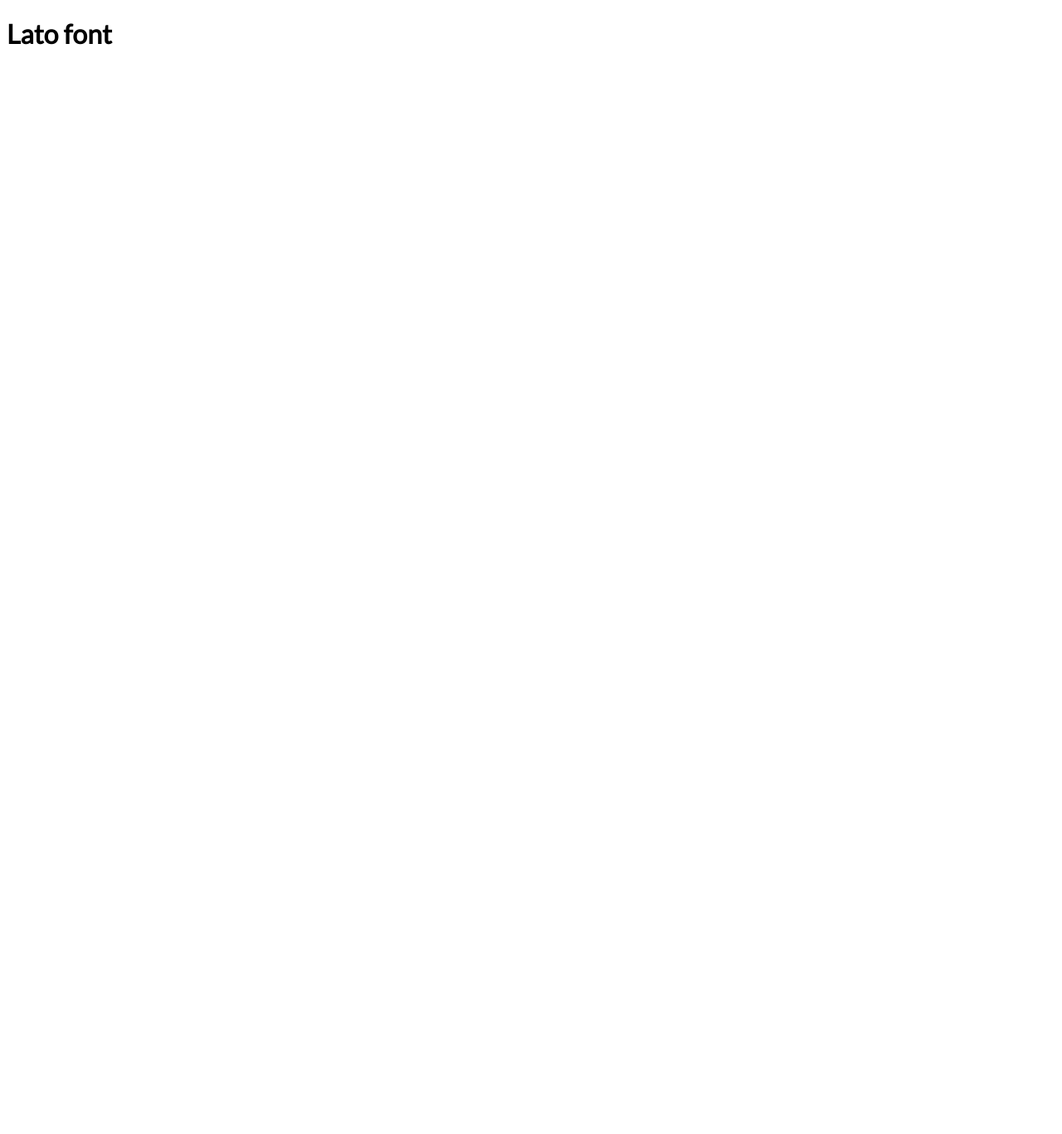
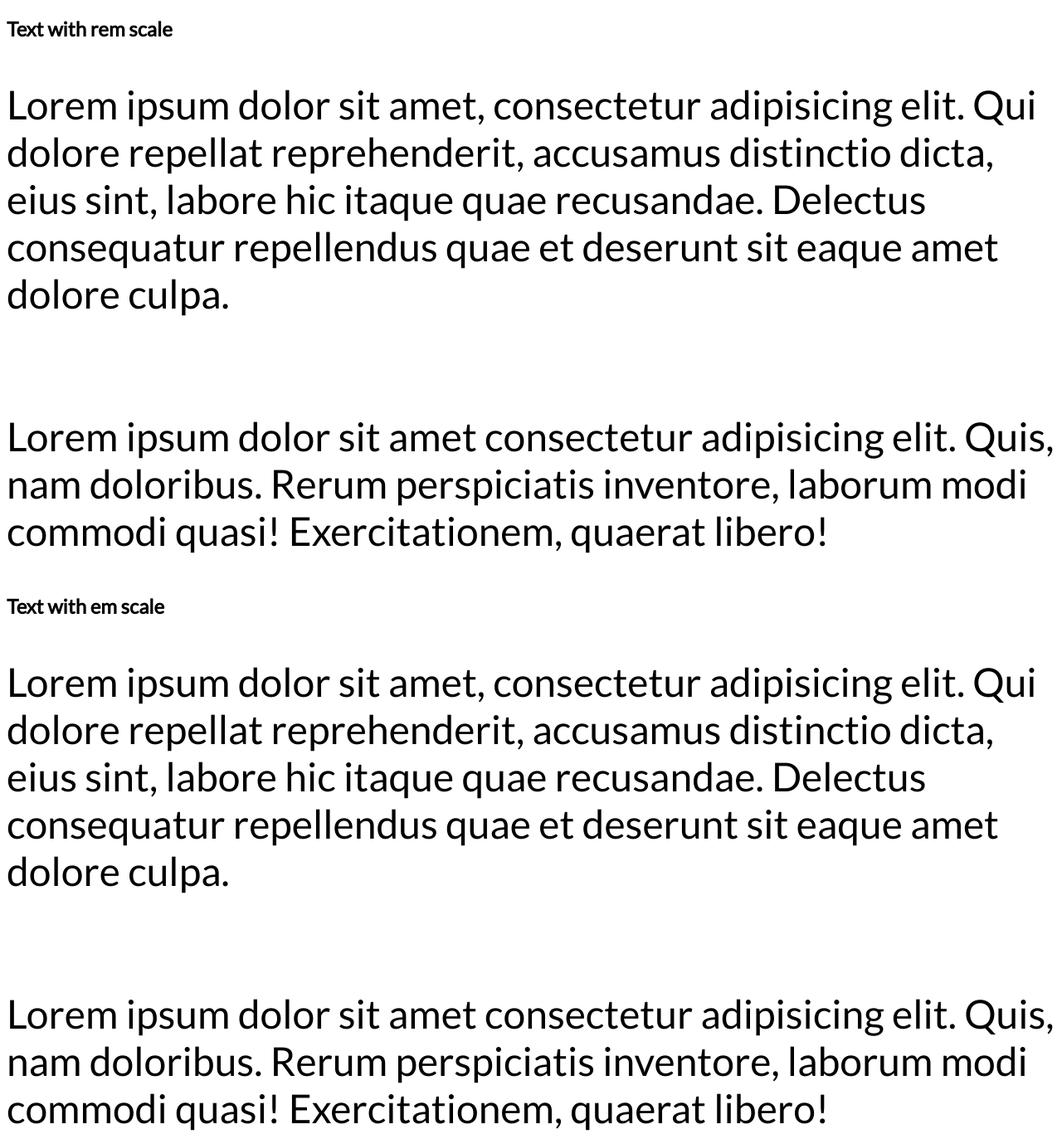
Before and after one commit to enesbora/develop, a plain HTML site: page css/index.html in a window 1280 px wide. Shown: the whole page at 83% size. Before the commit the page ends 800 px from the top, so only its background shows below. Drawn offline with Linux system fonts and the light colour scheme.

Commit message:
tryin to understand rem and em

```diff
--- a/css/fonts.css
+++ b/css/fonts.css
@@ -1,3 +1,15 @@
 body {
     font-family: 'Lato', sans-serif;
 }
+.one {
+    font-size: 16px;
+}
+.two {
+    font-size: 64px;
+}
+.rem {
+    font-size: 3rem;
+}
+.em {
+    font-size: 3em;
+}
--- a/css/index.html
+++ b/css/index.html
@@ -11,6 +11,21 @@
     <title>Document</title>
 </head>
 <body>
-    <h1>Lato font</h1>
+
+    <section id="one">
+    <h1>Text with rem scale </h1>
+    <p class="rem">Lorem ipsum dolor sit amet, consectetur adipisicing elit. Qui dolore repellat reprehenderit, accusamus distinctio dicta, eius sint, labore hic itaque quae recusandae. Delectus consequatur repellendus quae et deserunt sit eaque amet dolore culpa.</p> <br>
+    <p class="rem">Lorem ipsum dolor sit amet consectetur adipisicing elit. Quis, nam doloribus. Rerum perspiciatis inventore, laborum modi commodi quasi! Exercitationem, quaerat libero!</p>
+</section>
+
+    <section id="two">
+
+    <h1>Text with em scale</h1>
+
+    <p class="rem">Lorem ipsum dolor sit amet, consectetur adipisicing elit. Qui dolore repellat reprehenderit, accusamus distinctio dicta, eius sint, labore hic itaque quae recusandae. Delectus consequatur repellendus quae et deserunt sit eaque amet dolore culpa.</p> <br>
+    <p class="rem">Lorem ipsum dolor sit amet consectetur adipisicing elit. Quis, nam doloribus. Rerum perspiciatis inventore, laborum modi commodi quasi! Exercitationem, quaerat libero!</p>
+
+</section>
+
 </body>
 </html>
```
